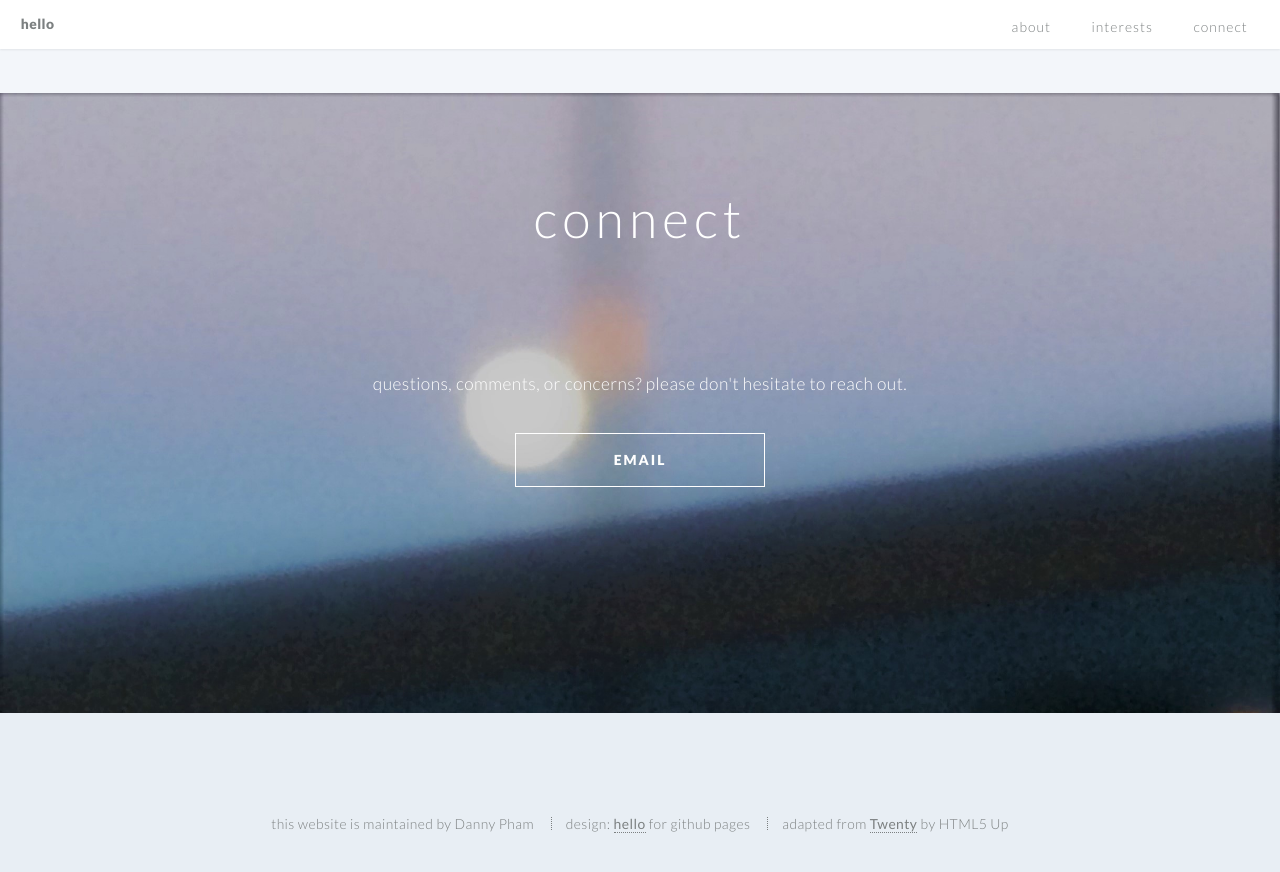
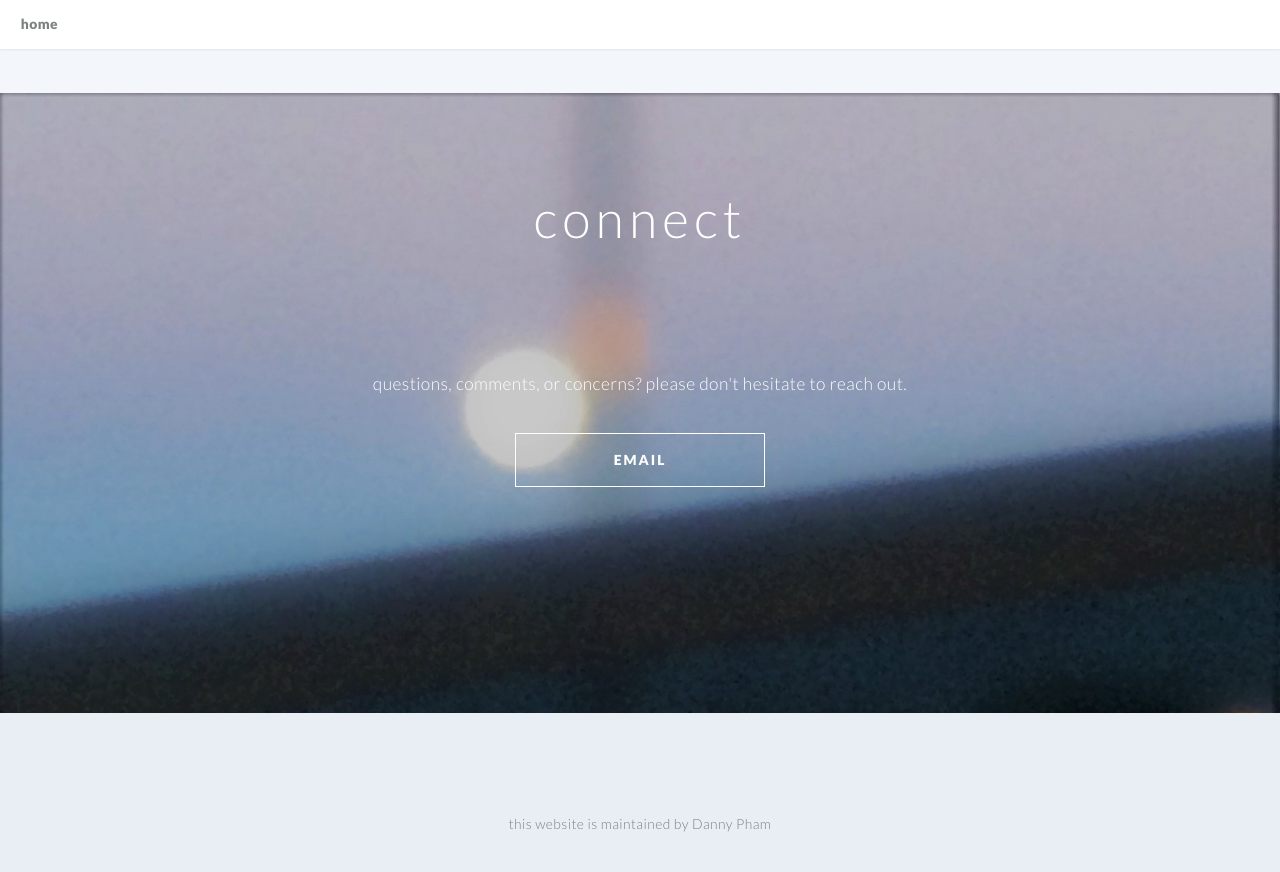
Before and after one commit to dp916/dp916.github.io, a Jekyll site: the page built from index.md, in a window 1280 px wide and 900 px high, scrolled down 2985 px. Shown: the top 872 px of the window. Built offline with Jekyll 4.4.1, drawn with Linux system fonts in a browser that asks for light colours.

Commit message:
Update hello-default.html

```diff
--- a/_layouts/hello-default.html
+++ b/_layouts/hello-default.html
@@ -57,16 +57,9 @@
     <!-- HEADER -->
     <header id="header">
       <h1 id="logo" style="text-transform:lowercase">
-        <a href="/">hello</a></h1>
+        <a href="/">home</a></h1>
       <nav id="nav">
         <ul>
-          <li style="text-transform:lowercase"><a href="{{ page.page_url }}/#about">about</a></li>
-          {% if page.portfolio %}
-          <li style="text-transform:lowercase"><a href="{{ page.page_url }}/#{{ page.portfolio }}">{{ page.portfolio }}</a></li>
-          {% endif %}
-          {% if page.cta %}
-          <li style="text-transform:lowercase"><a href="{{ page.page_url }}/#{{ page.cta }}"> {{ page.cta }} </a></li>
-          {% endif %}
         </ul>
       </nav>
     </header>
@@ -191,8 +184,6 @@
 
     <ul class="copyright">
         <li>this website is maintained by {{ site.author}}</li>
-        <li>design: <a href="https://saragong.github.io/hello/"><strong>hello</strong></a> for github pages</li>
-        <li>adapted from <a href="https://html5up.net/twenty"><strong>Twenty</strong></a> by HTML5 Up</li>
     </ul>
 
 </footer>
```
